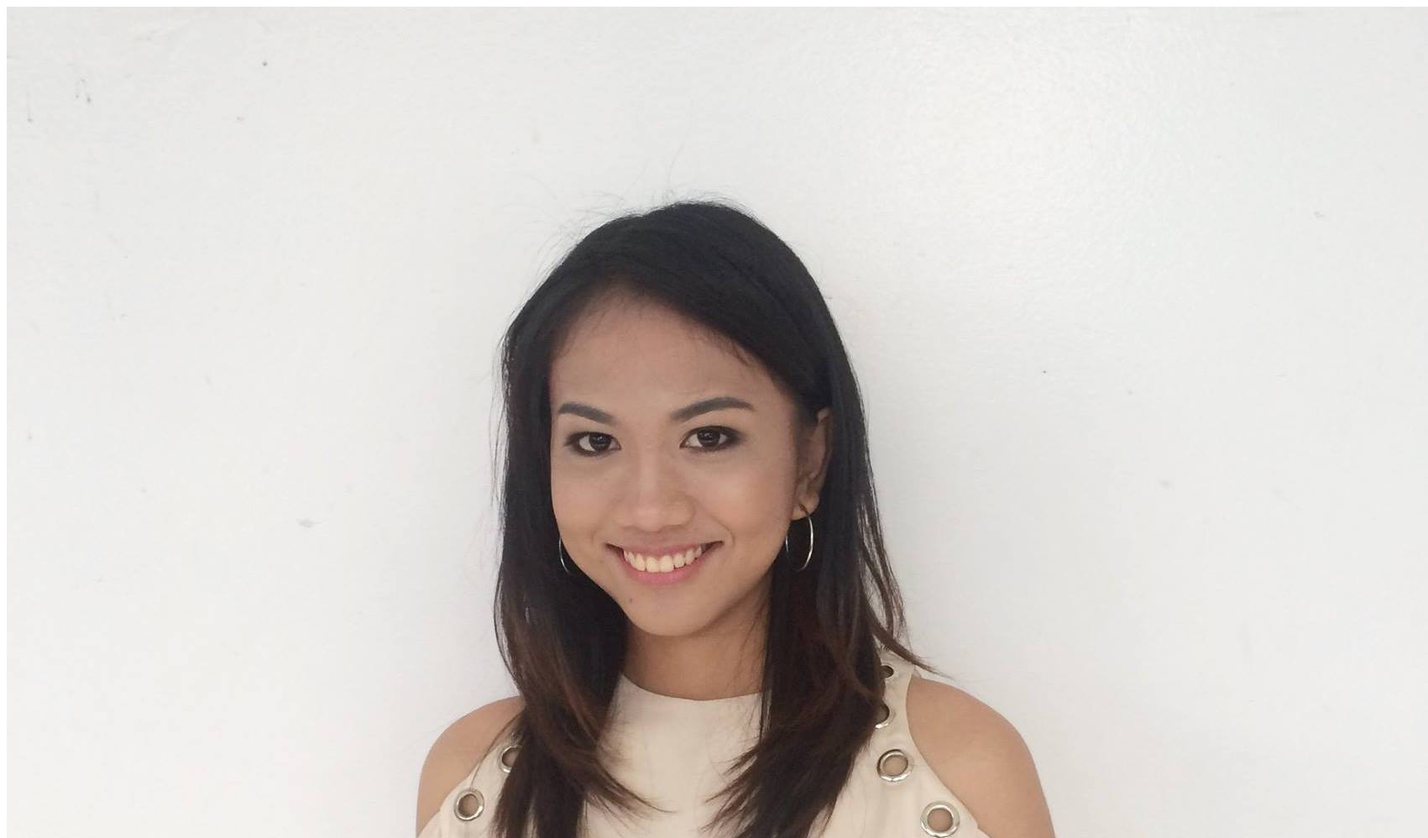
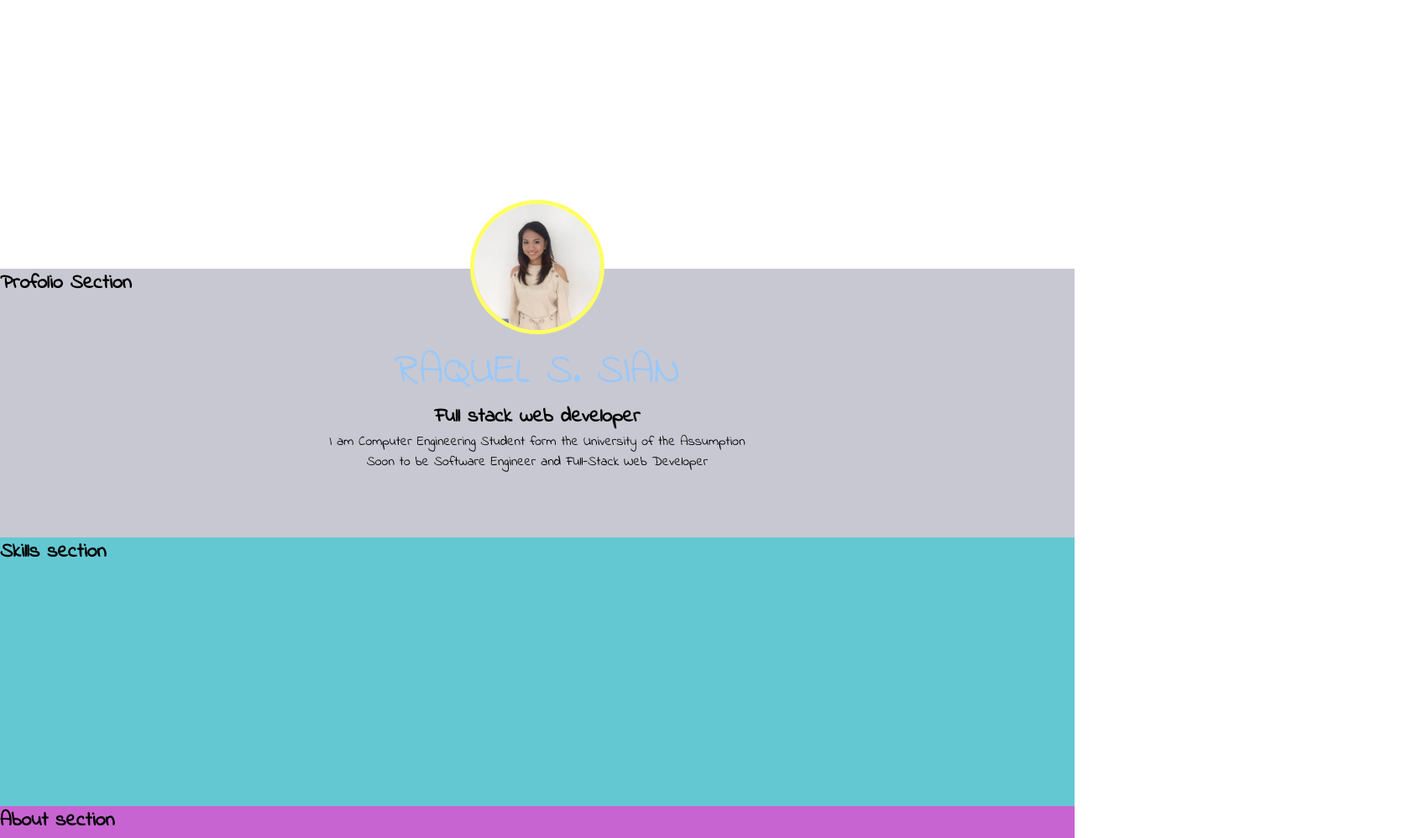
Before and after one commit to sianraquels/mod00-00, a plain HTML site: page index.html in a window 1280 px wide. Shown: the top 998 px of the page at 84% size, 1701 px wide, since content can reach past the window. Drawn offline with Linux system fonts and the light colour scheme.

Commit message:
My second commit

```diff
--- a/assets/css/style.css
+++ b/assets/css/style.css
@@ -1,3 +1,54 @@
+* {
+	padding: 0;
+	margin:0;
+	font-family: 'Indie Flower', cursive;
+
+}
+
 body {
-	background-color:;
+	/* background-color: yellow; */
 }
+#main-section {
+	background-color: ;
+}
+.about {
+	width: 60%;
+	/* margin: 0 auto; */
+	text-align: center;
+	position: absolute;
+	top: 50%;
+	left: 50%;
+	transform: translate(-50%, -50%);
+}
+.mypicture {
+	height: 150px;
+	width:150px;
+	border-radius: 60% ;
+	border-style:solid;
+	border-color: rgb(255,255,100);
+	border-width: 5px;
+}
+h1 {
+	color: rgb(150,200,250);
+	font-size: 50px;
+	font-weight: normal;
+}
+.defdes {
+	padding-top: 15px;
+	padding-bottom: 15px;
+}
+#portfolio-section{
+	background-color: rgb(200,200,210);
+}
+#skills-section{
+background-color: rgb(100,200,210);
+}
+#about-section{
+background-color: rgb(200,100,210);
+}
+#main-section,
+#portfolio-section,
+#skills-section,
+#about-section {
+	height: 40vh; /*viewport heaighth */
+}
--- a/index.html
+++ b/index.html
@@ -6,17 +6,41 @@
 	initial-scale=1.0">
 	<meta http-equiv="X-UA-Compatible" content="IE-Edge">
 	<title>Raquel Sian - My Web Developer Portfolio</title>
+	<link href="https://fonts.googleapis.com/css?family=Indie+Flower" rel="stylesheet">
 	<link rel="stylesheet" type="text/css" href="assets/css/style.css">
 </head>
 <body>
-	<main id="wrapper" align="center" >
-		<img src="assets/img/me.jpg" alt = "sian">
-		<h1> RAQUEL S. SIAN </h1>
-		<h2> full stack web developer </h2>
-		<p class="bio"> I'am Computer Engineering Student form the University of the Assumption <br>
-		Soon to be Software Engineer and Full-Stack Web Developer </p>
+	<main id="wrapper" >
 
 
+		<!-- Main section -->
+		<section id="main-section">
+		<div class="about">
+			<img src="assets/img/me.jpg" class="mypicture">
+		<h1> RAQUEL S. SIAN </h1>
+		<h2 id = "defdes"> Full stack web developer </h2>
+
+		<p class="bio"> I am Computer Engineering Student form the University of the Assumption <br>
+		Soon to be Software Engineer and Full-Stack Web Developer </p>
+		</div>
+		</section>
+
+
+
+		<!-- profolio sections -->
+		<section id="portfolio-section">
+			<h2> Profolio Section </h2>
+		</section>
+		<!-- skills section -->
+		<section id="skills-section">
+			<h2> Skills section </h2>
+		</section>
+		<!-- about/contact section -->
+		<section id="about-section">
+			<h2> About section </h2>
+		</section>
+
+	</main>
 	<script type="text/javascript" scr="assets/js/script.js"></script>
 </body>
 </html>
```
